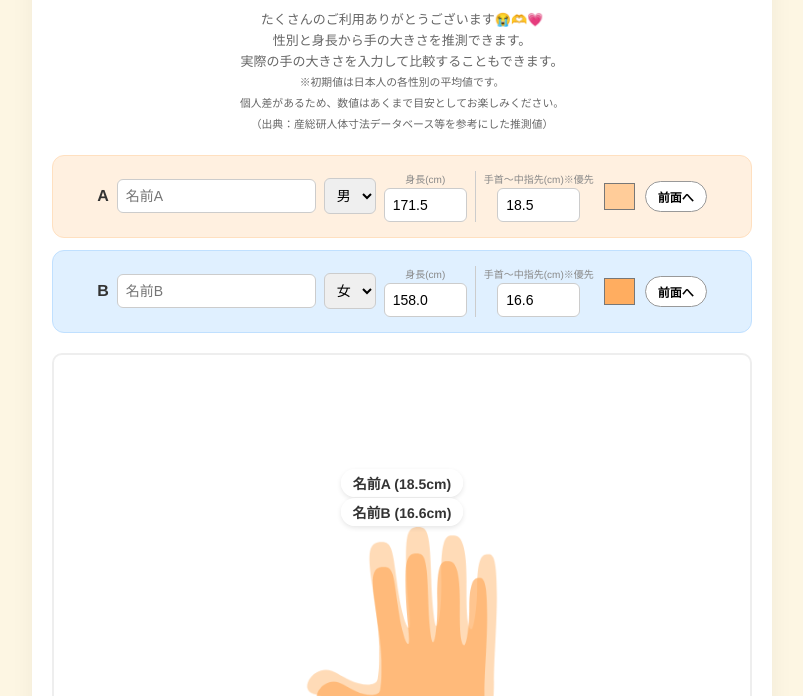
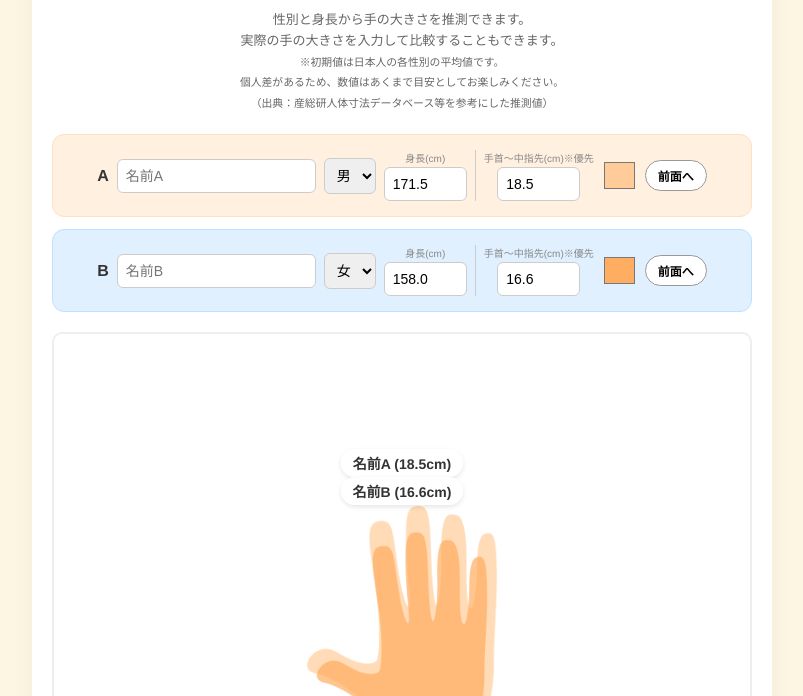
Before and after one commit to qwertyaz111/hand-size-comparison, a plain HTML site: page index.html in a window 1280 px wide. Shown: the part 104-800 px from the top of the page, without its empty margins (238-1041 px from the left). Drawn offline with Linux system fonts and the light colour scheme.

Commit message:
Remove thank you message from index.html
Removed a thank you message from the description.

```diff
--- a/index.html
+++ b/index.html
@@ -77,7 +77,6 @@
 <div class="container">
     <h1>✋手の大きさ比較ツール</h1>
     <p class="description">
-        たくさんのご利用ありがとうございます😭🫶💗<br>
        性別と身長から手の大きさを推測できます。<br>
        実際の手の大きさを入力して比較することもできます。<br>
         <small>※初期値は日本人の各性別の平均値です。<br>
```
